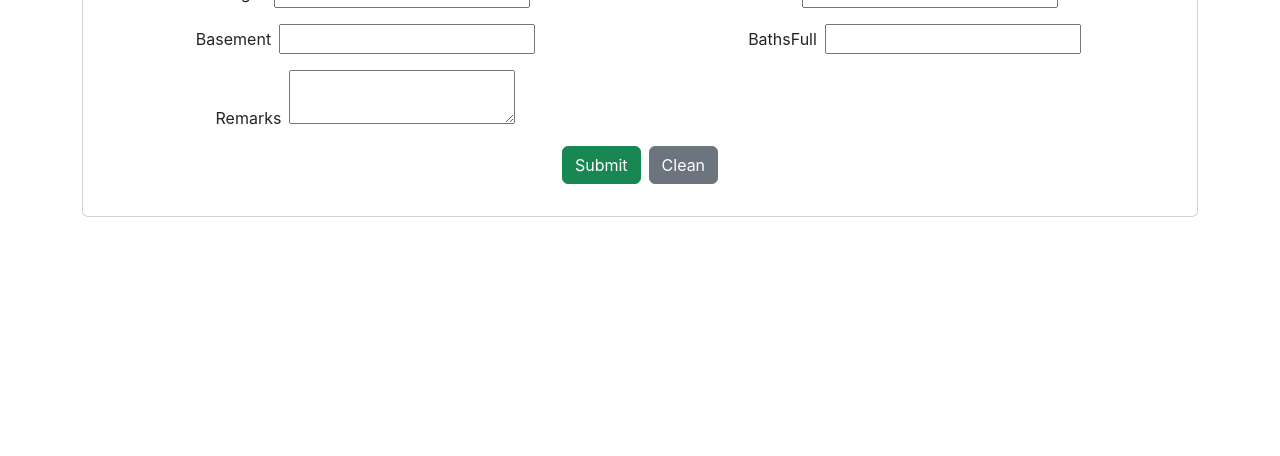
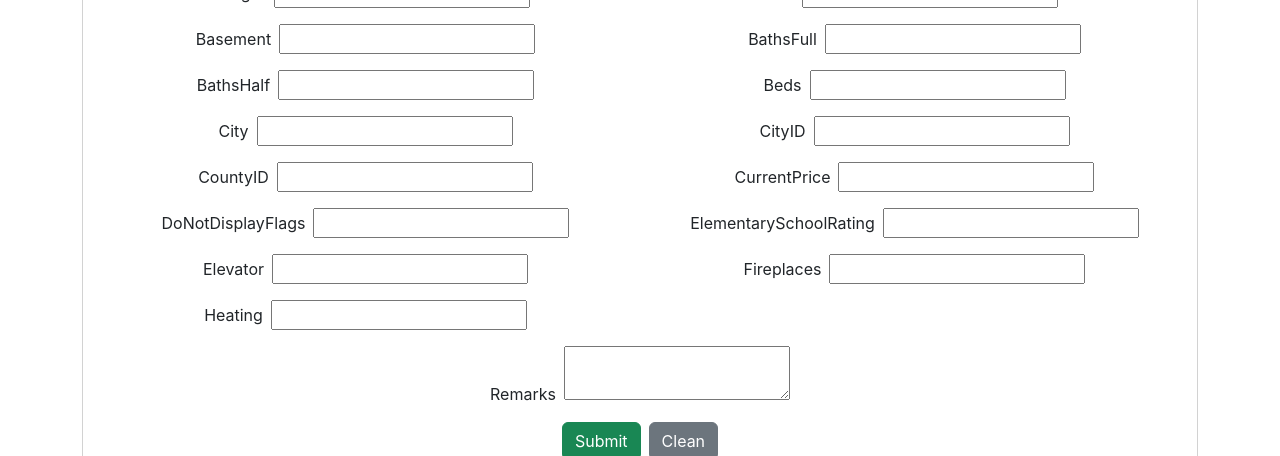
Before and after one commit to Yimerwolley27/TestAmplify, a React (Create React App) app in the folder app/: page /Posts in a window 1280 px wide. Shown: the part 393-849 px from the top of the page. Before the commit the page ends 800 px from the top, so only its background shows below. Built offline with nearby package versions, Linux system fonts and the light colour scheme.

Commit message:
update  post

```diff
--- a/app/src/components/Post.js
+++ b/app/src/components/Post.js
@@ -7,11 +7,33 @@ const Post = () => {
   const [Basement, setBasement] = useState(null);
   const [BathsFull, setBathsFull] = useState(null);
   const [BathsHalf, setBathsHalf] = useState(null);
+  const [Beds, setBeds] = useState(null);
+  const [City, setCity] = useState(null);
+  const [CityID, setCityID] = useState(null);
+  const [CountyID, setCountyID] = useState(null);
+  const [CurrentPrice, setCurrentPrice] = useState(null);
+  const [DoNotDisplayFlags, setDoNotDisplayFlags] = useState(null);
+  const [ElementarySchoolRating, setElementarySchoolRating] = useState(null);
+  const [Elevator, setElevator] = useState(null);
+  const [Fireplaces, setFireplaces] = useState(null);
+  // const [ForSale, setForSale] = useState(false);
+  const [Heating, setHeating] = useState(null);
   const [Remarks, setRemarks] = useState('');
 
+  // modal
+  const [showModal, setShowModal] = useState(false);
+
+  const stateVariables = [ setListingID,  setAC,  setBasement,  setBathsFull,  setBathsHalf,
+    setBeds,  setCity,  setCityID,  setCountyID,  setCurrentPrice,  setDoNotDisplayFlags,
+    setElementarySchoolRating,  setElevator,  setFireplaces,  setHeating,  setRemarks
+  ];
 
   const cleanUp = () => {
     setMessage('');
+  };
+
+  const resetStateVariables = () => {
+    stateVariables.forEach((setState) => setState(''));
   };
 
   const handleSubmit = async (event) => {
@@ -26,8 +48,9 @@ const Post = () => {
     console.log(typeof(BathsFull));
     console.log('Remarks:', Remarks);
     console.log(typeof(Remarks));
-    setListingID('');
-    setRemarks('');
+
+    resetStateVariables();
+
     try {
       const response = await fetch(`https://lnfppvwcta.execute-api.us-east-1.amazonaws.com/v1/invoke`, {
         method: 'POST',
@@ -35,7 +58,25 @@ const Post = () => {
           'Accept': 'application/json',
           'Content-Type': 'application/json'
         },
-        body: JSON.stringify({ListingID: parseInt(ListingID), Remarks: Remarks})
+        body: JSON.stringify({
+          ListingID: parseInt(ListingID),
+          AC: AC,
+          Basement: Basement,
+          BathsFull: BathsFull,
+          BathsHalf: BathsHalf,
+          Beds: Beds,
+          City: City,
+          CityID: CityID,
+          CountyID: CountyID,
+          CurrentPrice: CurrentPrice,
+          DoNotDisplayFlags: DoNotDisplayFlags,
+          ElementarySchoolRating: ElementarySchoolRating,
+          Elevator: Elevator,
+          Fireplaces: Fireplaces,
+          // ForSale: ForSale,
+          Heating: Heating,
+          Remarks: Remarks
+        })
       });
 
       if (!response.ok) {
@@ -49,6 +90,8 @@ const Post = () => {
       console.log(JSON.stringify(result))
 
       setMessage(JSON.stringify(result))
+
+      setShowModal(true);
 
     } catch (error) {
       console.log(error);
@@ -96,6 +139,105 @@ const Post = () => {
               />
           </div>
           <div className="col-md-6">
+              <label htmlFor="BathsHalf" className="me-2">BathsHalf</label>
+              <input
+                  id="BathsHalf"
+                  type="text"
+                  value={BathsHalf}
+                  onChange={(e) => setBathsHalf(e.target.value)}
+              />
+          </div>
+          <div className="col-md-6">
+              <label htmlFor="Beds" className="me-2">Beds</label>
+              <input
+                  id="Beds"
+                  type="text"
+                  value={Beds}
+                  onChange={(e) => setBeds(e.target.value)}
+              />
+          </div>
+          <div className="col-md-6">
+              <label htmlFor="City" className="me-2">City</label>
+              <input
+                  id="City"
+                  type="text"
+                  value={City}
+                  onChange={(e) => setCity(e.target.value)}
+              />
+          </div>
+          <div className="col-md-6">
+              <label htmlFor="CityID" className="me-2">CityID</label>
+              <input
+                  id="CityID"
+                  type="text"
+                  value={CityID}
+                  onChange={(e) => setCityID(e.target.value)}
+              />
+          </div>
+          <div className="col-md-6">
+              <label htmlFor="CountyID" className="me-2">CountyID</label>
+              <input
+                  id="CountyID"
+                  type="text"
+                  value={CountyID}
+                  onChange={(e) => setCountyID(e.target.value)}
+              />
+          </div>
+          <div className="col-md-6">
+              <label htmlFor="CurrentPrice" className="me-2">CurrentPrice</label>
+              <input
+                  id="CurrentPrice"
+                  type="text"
+                  value={CurrentPrice}
+                  onChange={(e) => setCurrentPrice(e.target.value)}
+              />
+          </div>
+          <div className="col-md-6">
+              <label htmlFor="DoNotDisplayFlags" className="me-2">DoNotDisplayFlags</label>
+              <input
+                  id="DoNotDisplayFlags"
+                  type="text"
+                  value={DoNotDisplayFlags}
+                  onChange={(e) => setDoNotDisplayFlags(e.target.value)}
+              />
+          </div>
+          <div className="col-md-6">
+              <label htmlFor="ElementarySchoolRating" className="me-2">ElementarySchoolRating</label>
+              <input
+                  id="ElementarySchoolRating"
+                  type="text"
+                  value={ElementarySchoolRating}
+                  onChange={(e) => setElementarySchoolRating(e.target.value)}
+              />
+          </div>
+          <div className="col-md-6">
+            <label htmlFor="Elevator" className="me-2">Elevator</label>
+            <input
+                id="Elevator"
+                type="text"
+                value={Elevator}
+                onChange={(e) => setElevator(e.target.value)}
+            />
+          </div>
+          <div className="col-md-6">
+            <label htmlFor="Fireplaces" className="me-2">Fireplaces</label>
+            <input
+                id="Fireplaces"
+                type="text"
+                value={Fireplaces}
+                onChange={(e) => setFireplaces(e.target.value)}
+            />
+          </div>
+          <div className="col-md-6">
+            <label htmlFor="Heating" className="me-2">Heating</label>
+            <input
+                id="Heating"
+                type="text"
+                value={Heating}
+                onChange={(e) => setHeating(e.target.value)}
+            />
+          </div>
+          <div className="col-md-12">
               <label htmlFor="Remarks" className="me-2">Remarks</label>
               <textarea
                   id="Remarks"
@@ -108,6 +250,22 @@ const Post = () => {
             <button className="btn btn-secondary" onClick={cleanUp}>Clean</button>
           </div>
       </form>
+      {/* <div className={`modal ${showModal ? 'show' : ''}`} tabIndex="-1" role="dialog">
+        <div className="modal-dialog" role="document">
+          <div className="modal-content">
+            <div className="modal-header">
+              <h5 className="modal-title">Post Submitted</h5>
+              <button type="button" className="btn-close" data-bs-dismiss="modal" aria-label="Close" onClick={handleModalClose}></button>
+            </div>
+            <div className="modal-body">
+              <p>{message}</p>
+            </div>
+            <div className="modal-footer">
+              <button type="button" className="btn btn-secondary" data-bs-dismiss="modal" onClick={handleModalClose}>Close</button>
+            </div>
+          </div>
+        </div>
+      </div> */}
       <p>{message}</p>
 
     </div>
```
